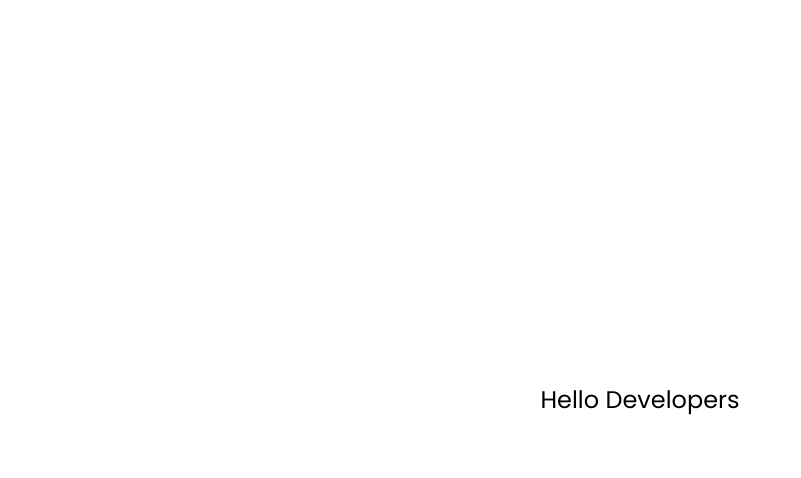
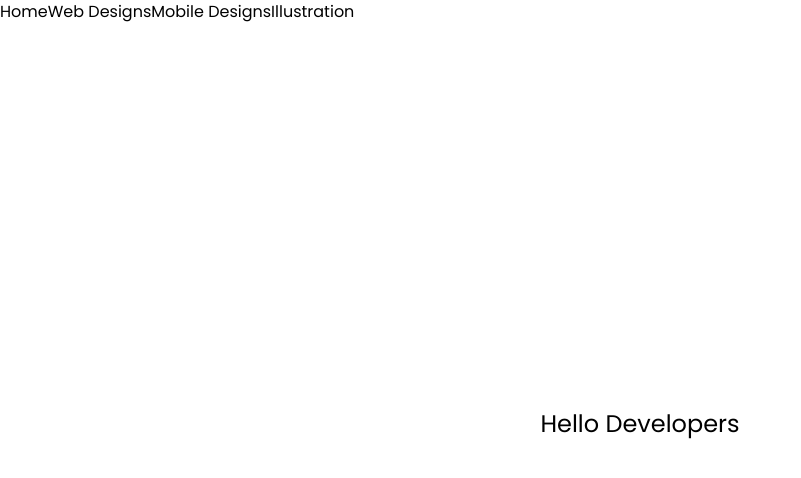
Before and after one commit to 120lennox/auth-system, a Next.js app in the folder auth/: page / in a window 1280 px wide. Shown: the top 478 px of the page, without its empty margins (0-801 px from the left). Built offline with nearby package versions, Linux system fonts and the light colour scheme.

Commit message:
added nav items

```diff
--- a/auth/app/components/navbar/navbar.tsx
+++ b/auth/app/components/navbar/navbar.tsx
@@ -1,7 +1,22 @@
+import Link from "next/link"
+
 export default function NavBar(){
     return <div>
         <div>
+            <div>
+                <div></div>
+                <Link>Home</Link>
+                <Link>Web Designs</Link>
+                <Link>Mobile Designs</Link>
+                <Link>Illustration</Link>
+            </div>
+        </div>
+        <div>
+            <div>
 
+            </div>
+            <div></div>
+            <div></div>
         </div>
     </div>
 }
```
